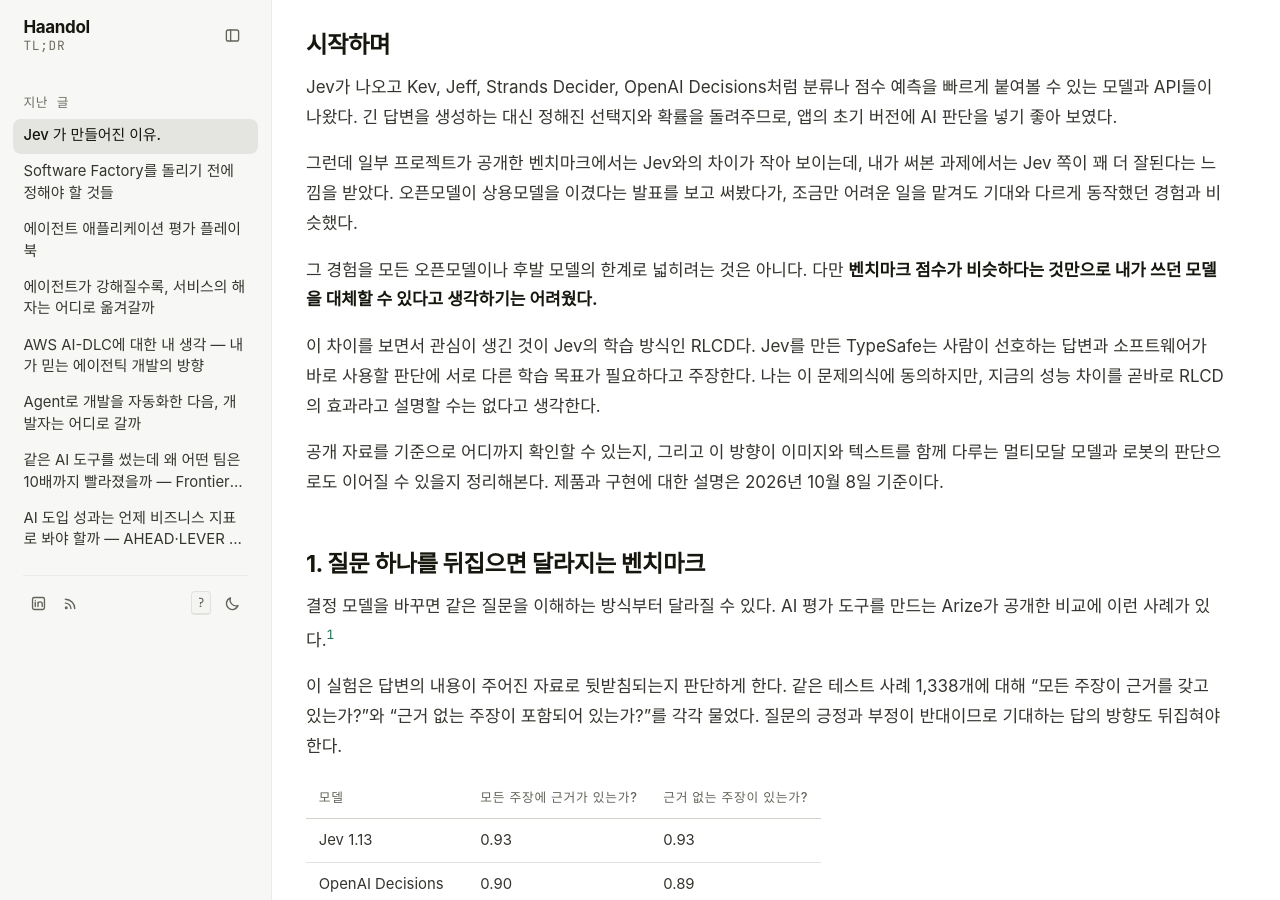
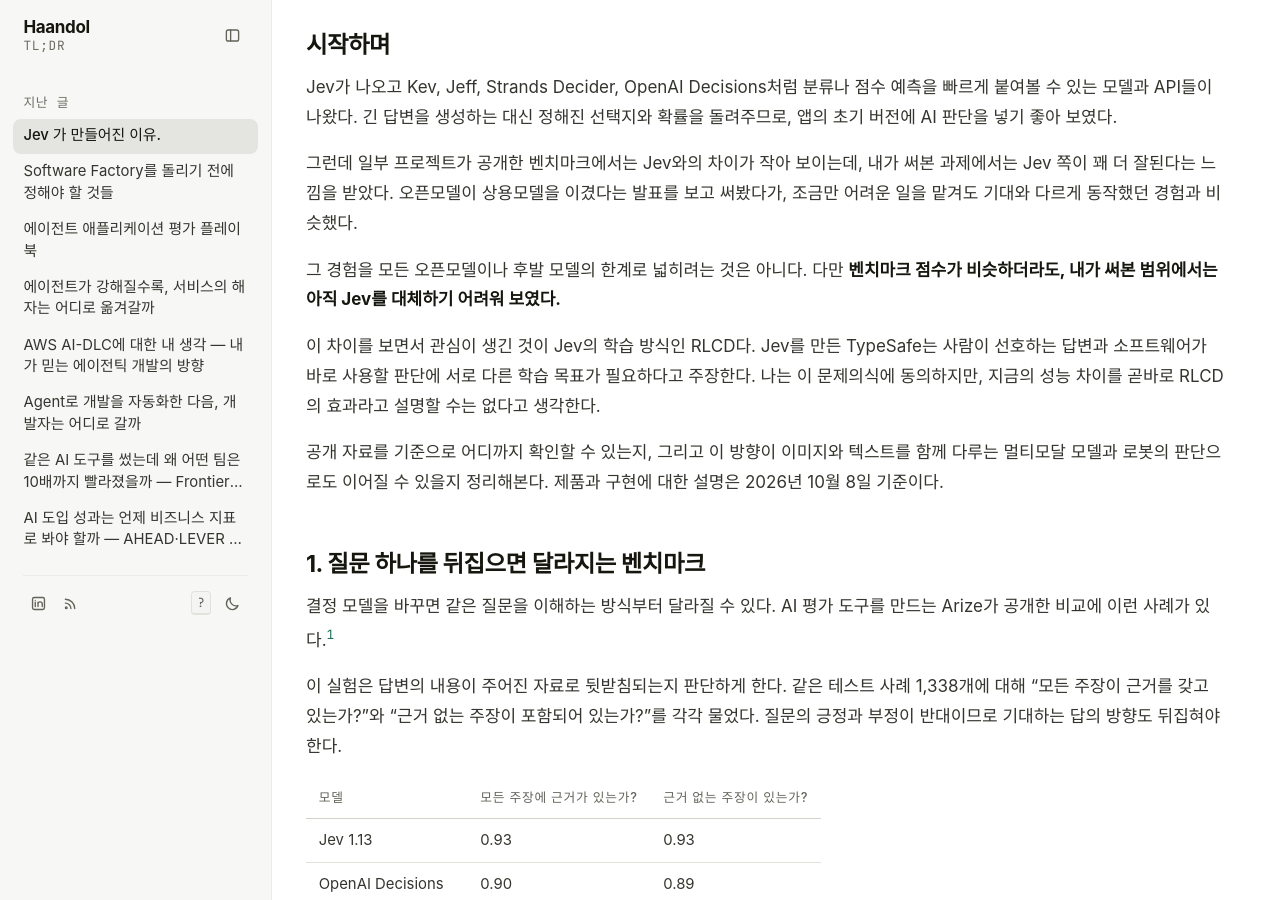
Before and after one commit to haandol/haandol.github.com, a Jekyll site: the page built from _posts/2026-10-08-jev-decision-models-and-rlcd.md, in a window 1280 px wide and 900 px high, scrolled down 412 px. Built offline with Jekyll 4.4.1, drawn with Linux system fonts in a browser that asks for light colours; some web fonts are replaced; comment, search, counter and statistics services are not loaded.

Commit message:
docs: clarify Jev as the comparison target

```diff
--- a/_posts/2026-10-08-jev-decision-models-and-rlcd.md
+++ b/_posts/2026-10-08-jev-decision-models-and-rlcd.md
@@ -26,7 +26,7 @@
 
 그런데 일부 프로젝트가 공개한 벤치마크에서는 Jev와의 차이가 작아 보이는데, 내가 써본 과제에서는 Jev 쪽이 꽤 더 잘된다는 느낌을 받았다. 오픈모델이 상용모델을 이겼다는 발표를 보고 써봤다가, 조금만 어려운 일을 맡겨도 기대와 다르게 동작했던 경험과 비슷했다.
 
-그 경험을 모든 오픈모델이나 후발 모델의 한계로 넓히려는 것은 아니다. 다만 **벤치마크 점수가 비슷하다는 것만으로 내가 쓰던 모델을 대체할 수 있다고 생각하기는 어려웠다.**
+그 경험을 모든 오픈모델이나 후발 모델의 한계로 넓히려는 것은 아니다. 다만 **벤치마크 점수가 비슷하더라도, 내가 써본 범위에서는 아직 Jev를 대체하기 어려워 보였다.**
 
 이 차이를 보면서 관심이 생긴 것이 Jev의 학습 방식인 RLCD다. Jev를 만든 TypeSafe는 사람이 선호하는 답변과 소프트웨어가 바로 사용할 판단에 서로 다른 학습 목표가 필요하다고 주장한다. 나는 이 문제의식에 동의하지만, 지금의 성능 차이를 곧바로 RLCD의 효과라고 설명할 수는 없다고 생각한다.
 
```
Also changed, not shown: other parts of _posts/2026-10-08-jev-decision-models-and-rlcd.md (+1 -1 lines), _en/2026-10-08-jev-decision-models-and-rlcd.md (+2 -2 lines).
